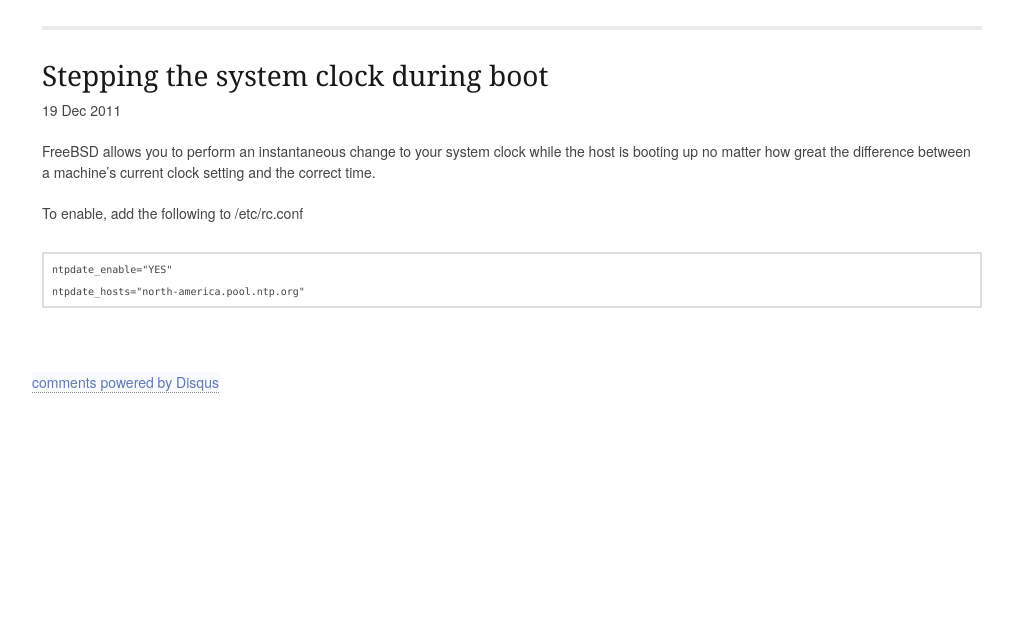
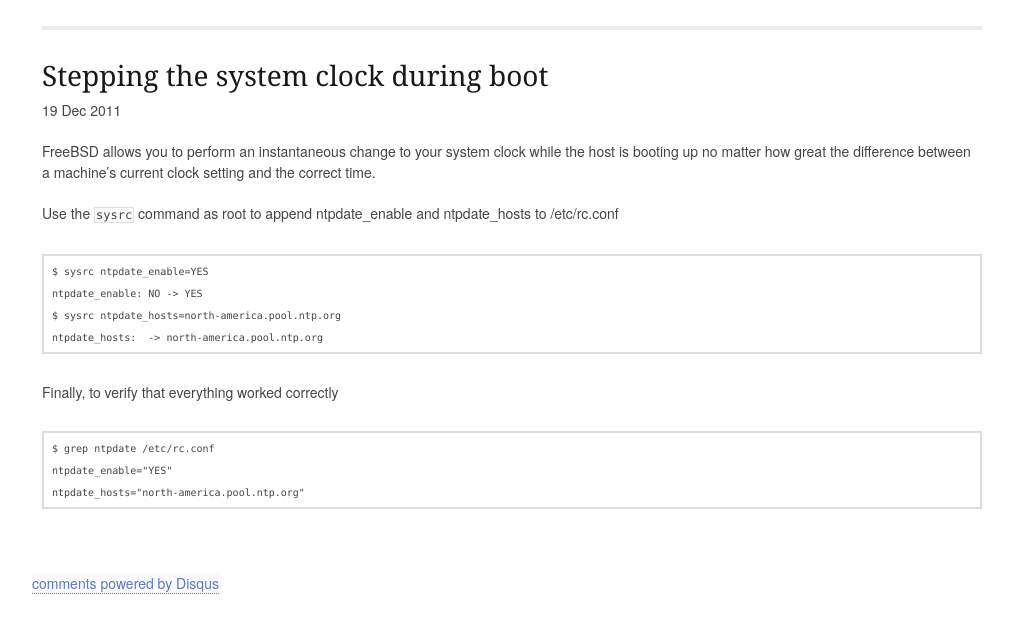
Before and after one commit to skreuzer/skreuzer.github.io, a Jekyll site: the page built from _posts/2011-12-19-step-clock-at-boot.md, in a window 1280 px wide. Shown: the top 633 px of the page, without its empty margins (128-1141 px from the left). Built offline with Jekyll 4.4.1, drawn with Linux system fonts in a browser that asks for light colours; nearby versions of some CDN libraries; comment, search, counter and statistics services are not loaded.

Commit message:
Change the example to use sysrc to set the ntpdate variables in /etc/rc.conf
Tag the post as ntp

```diff
--- a/_posts/2011-12-19-step-clock-at-boot.md
+++ b/_posts/2011-12-19-step-clock-at-boot.md
@@ -1,13 +1,22 @@
 ---
 layout: post
 title:  Stepping the system clock during boot
-tags: ["feeebsd"]
+tags: ["feeebsd", "ntp"]
 ---
 FreeBSD allows you to perform an instantaneous change to your system clock while
 the host is booting up no matter how great the difference between a machine's
 current clock setting and the correct time.
 
-To enable, add the following to /etc/rc.conf
+Use the `sysrc` command as root to append ntpdate_enable and ntpdate_hosts to
+/etc/rc.conf
 
-	ntpdate_enable="YES"
-	ntpdate_hosts="north-america.pool.ntp.org"
+    $ sysrc ntpdate_enable=YES
+    ntpdate_enable: NO -> YES
+    $ sysrc ntpdate_hosts=north-america.pool.ntp.org
+    ntpdate_hosts:  -> north-america.pool.ntp.org
+
+Finally, to verify that everything worked correctly
+
+    $ grep ntpdate /etc/rc.conf
+    ntpdate_enable="YES"
+    ntpdate_hosts="north-america.pool.ntp.org"
```
